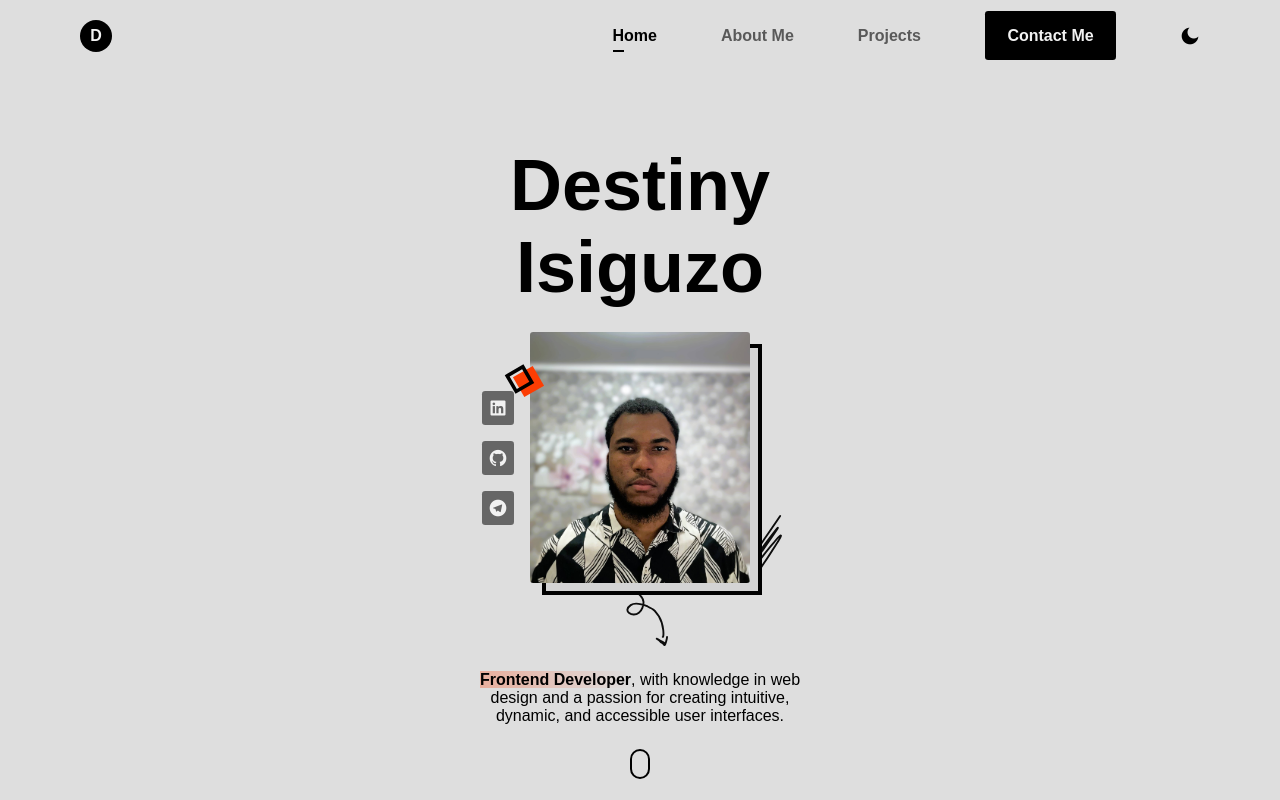
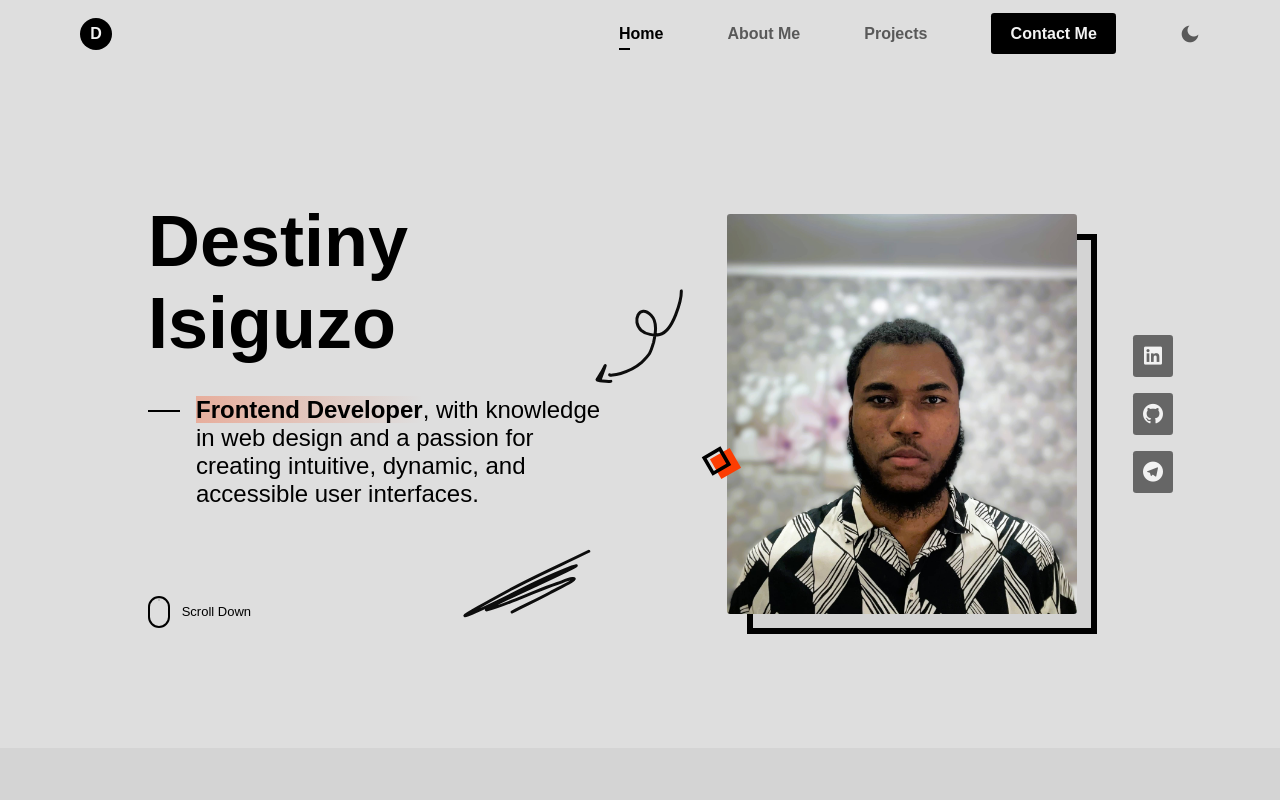
Before and after one commit to Destiny-Isiguzo/My-Portfolio-V2, a website built with Vite: page index.html in a window 1280 px wide. Shown: the top 800 px of the page. Built offline with nearby package versions, Linux system fonts and the light colour scheme; a web font is replaced by a local one.

Commit message:
Made some updates

```diff
--- a/style-components/about.css
+++ b/style-components/about.css
@@ -102,3 +102,8 @@
       justify-content: center;
    }
 }
+
+
+/* Large devices */
+/* breakpoint 1150px media query */
+@media screen and (min-width: 71.875em) {}
--- a/style-components/header.css
+++ b/style-components/header.css
@@ -150,7 +150,7 @@
 }
 
 .shadow-header  {
-   box-shadow: 0 2.5px 20px hsla(0, 0%, 0%, .08);
+   box-shadow: 0 2.5px 25px hsla(0, 0%, 0%, .05);
 }
 
 .active-link {
@@ -189,7 +189,7 @@
 @media screen and (min-width: 71.875em) {
    .nav {
       column-gap: 4rem;
-      height: calc(var(--header-height) + 1rem);
+      height: calc(var(--header-height) + .8rem);
    }
 
    .nav__close,
@@ -229,7 +229,7 @@
       background-color: var(--black-color);
       border-radius: .2rem;
       color: var(--white-color);
-      padding: 1rem 1.4rem;
+      padding: .75rem 1.2rem;
    }
 
    .nav__link-button:is(:hover, :active) {
@@ -239,4 +239,12 @@
    .nav__link-button::after {
       background-color: transparent;
    }
+
+   .change-theme {
+      color: var(--text-color);
+   }
+
+   .change-theme:hover {
+      color: var(--title-color);
+   }
 }
--- a/style-components/home.css
+++ b/style-components/home.css
@@ -103,23 +103,24 @@
 }
 
 .home__scroll {
-   display: block;
+   display: flex;
+   align-items: center;
+   column-gap: .75rem;
+   margin: 0 auto;
    width: max-content;
-   margin: 0 auto;
 }
 
 .home__scroll-text {
-   color: var(--black-color);
-   font-size: .9rem;
-   display: none;
+   color: var(--scrolldown-color);
+   font-size: var(--smaller-font-size);
+   font-weight: var(--font-medium);
 }
 
 .home__scroll-box {
    border: 2.4px solid var(--scrolldown-color);
    border-radius: .75rem;
-   color: var(--white-color);
-   width: 20px;
-   height: 30px;
+   width: clamp(1.25rem, 1.2060rem + 0.1878vw, 1.375rem);
+   height: clamp(1.875rem, 1.8310rem + 0.1878vw, 2rem);
    display: grid;
    place-items: center;
    overflow: hidden;
@@ -129,9 +130,9 @@
 .home__scroll-box-line {
    background-color: var(--scrolldown-color);
    border-radius: 2rem;
-   width: 2px;
+   width: 2.4px;
    height: 7px;
-   animation: scroll-down 2.2s infinite;
+   animation: scroll-down 2.1s infinite;
 }
 
 @keyframes scroll-down {
@@ -165,5 +166,88 @@
 /* Large devices */
 /* breakpoint 1150px media query */
 @media screen and (min-width: 71.875em) {
+   .home__container {
+      grid-template-columns: repeat(2, 460px);
+      align-items: center;
+      gap: 2rem 4rem;
+      padding-block: 5.5rem;
+   }
 
+   .home__perfil {
+      grid-column: 2 / 3;
+      grid-row: 1 / 3;
+   }
+
+   .home__image {
+      width: 350px;
+   }
+
+   .home__shadow {
+      border: 6px solid var(--black-color);
+      right: -1.25rem;
+      bottom: -1.25rem;
+   }
+
+   .home__name,
+   .home__description {
+      text-align: initial;
+   }
+
+   .home__name {
+      align-self: flex-end;
+   }
+
+   .home__info {
+      margin-top: 0;
+      align-self: flex-start;
+   }
+
+   .home__description {
+      position: relative;
+      font-size: var(--h2-font-size);
+      margin-bottom: 5.5rem;
+      padding-left: 3rem;
+   }
+
+   .home__description::after {
+      background-color: var(--title-color);
+      content: '';
+      position: absolute;
+      left: 0;
+      top: 14px;
+      width: 32px;
+      height: 2px;
+   }
+
+   .home__scroll {
+      margin: 0;
+   }
+
+   .home__perfil .geometric-box {
+      top: 15rem;
+   }
+
+   .home__arrow {
+      top: 4.5rem;
+      left: -8rem;
+      rotate: 80deg;
+      width: 80px;
+   }
+
+   .home__line {
+      left: -15rem;
+      bottom: -2rem;
+      width: 80px;
+      rotate: 30deg;
+   }
+
+   .social__links {
+      left: initial;
+      right: -6rem;
+   }
+
+   .home__social-link {
+      font-size: 1.5rem;
+      padding: .5rem;
+   }
 }
--- a/style-components/style.css
+++ b/style-components/style.css
@@ -54,7 +54,7 @@ body.dark-theme {
 
 
 .dark-theme .shadow-header {
-   box-shadow: 0 2.5px 20px hsla(0, 0%, 0%, .6);
+   box-shadow: 0 2.5px 25px hsla(0, 0%, 0%, .6);
 }
 
 .dark-theme .section__title-1::after,
```
